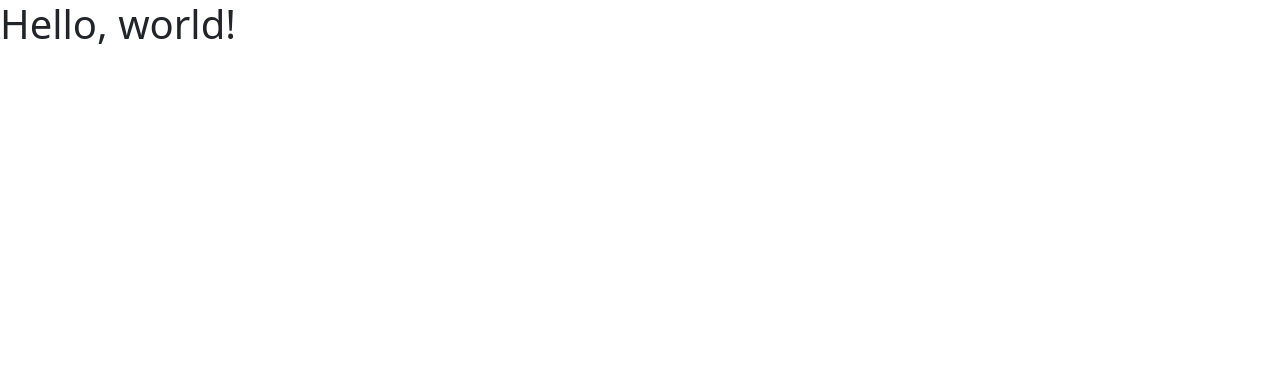
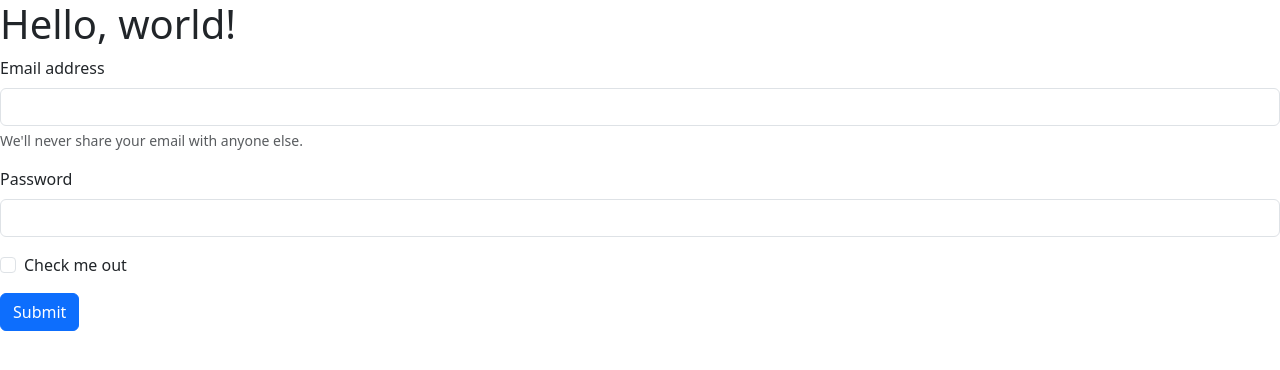
Before and after one commit to RoshanDewmina/innovate-now-23, a plain HTML site: page index.html in a window 1280 px wide. Drawn offline with nearby package versions, Linux system fonts and the light colour scheme.

Commit message:
added a simple form

```diff
--- a/index.html
+++ b/index.html
@@ -8,6 +8,26 @@
   </head>
   <body>
     <h1>Hello, world!</h1>
-    <script src="https://cdn.jsdelivr.net/npm/bootstrap@5.3.2/dist/js/bootstrap.bundle.min.js" integrity="sha384-C6RzsynM9kWDrMNeT87bh95OGNyZPhcTNXj1NW7RuBCsyN/o0jlpcV8Qyq46cDfL" crossorigin="anonymous"></script>
+    <div>
+        <form>
+            <div class="mb-3">
+              <label for="exampleInputEmail1" class="form-label">Email address</label>
+              <input type="email" class="form-control" id="exampleInputEmail1" aria-describedby="emailHelp">
+              <div id="emailHelp" class="form-text">We'll never share your email with anyone else.</div>
+            </div>
+            <div class="mb-3">
+              <label for="exampleInputPassword1" class="form-label">Password</label>
+              <input type="password" class="form-control" id="exampleInputPassword1">
+            </div>
+            <div class="mb-3 form-check">
+              <input type="checkbox" class="form-check-input" id="exampleCheck1">
+              <label class="form-check-label" for="exampleCheck1">Check me out</label>
+            </div>
+            <button type="submit" class="btn btn-primary">Submit</button>
+          </form>
+    </div>
+    <Footer>
+        <script src="https://cdn.jsdelivr.net/npm/bootstrap@5.3.2/dist/js/bootstrap.bundle.min.js" integrity="sha384-C6RzsynM9kWDrMNeT87bh95OGNyZPhcTNXj1NW7RuBCsyN/o0jlpcV8Qyq46cDfL" crossorigin="anonymous"></script>
+    </Footer>
   </body>
 </html>
```
Also changed, not shown: form.html (added).
